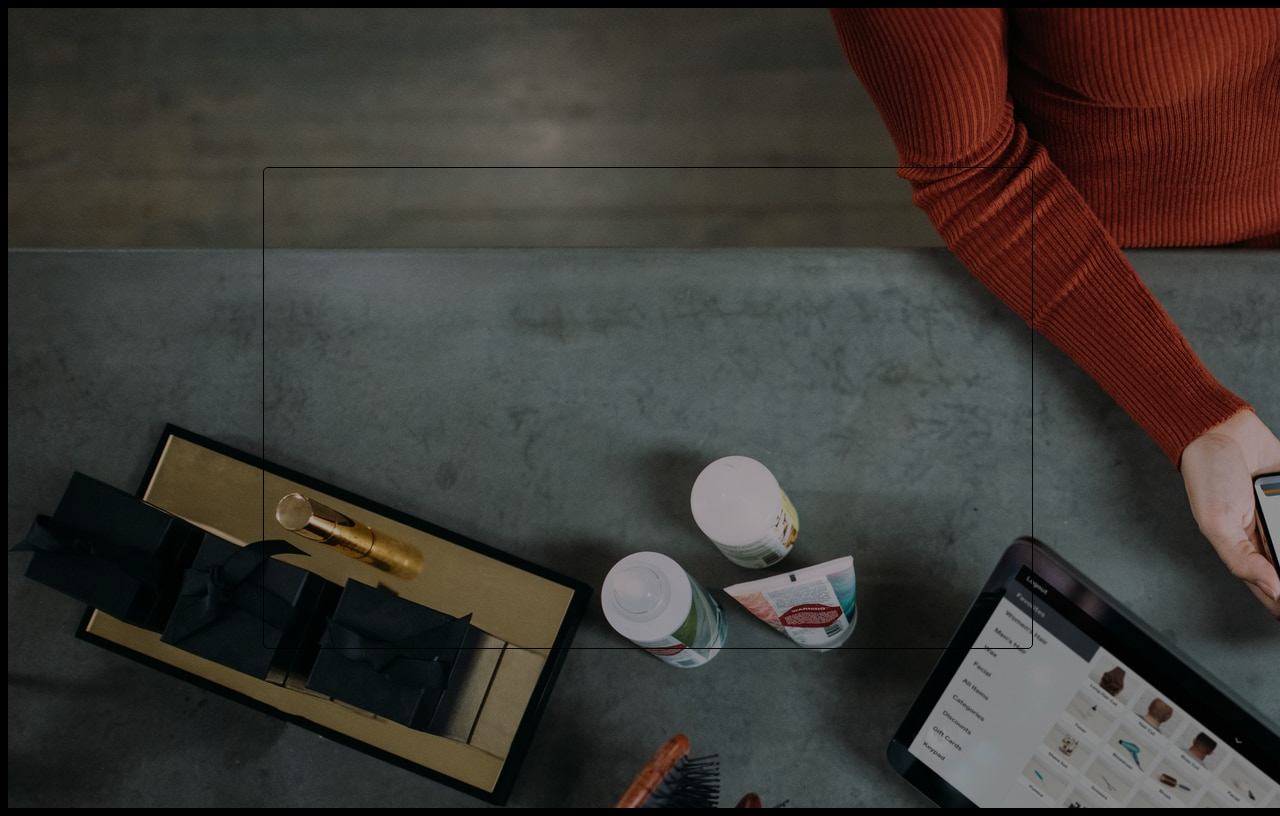
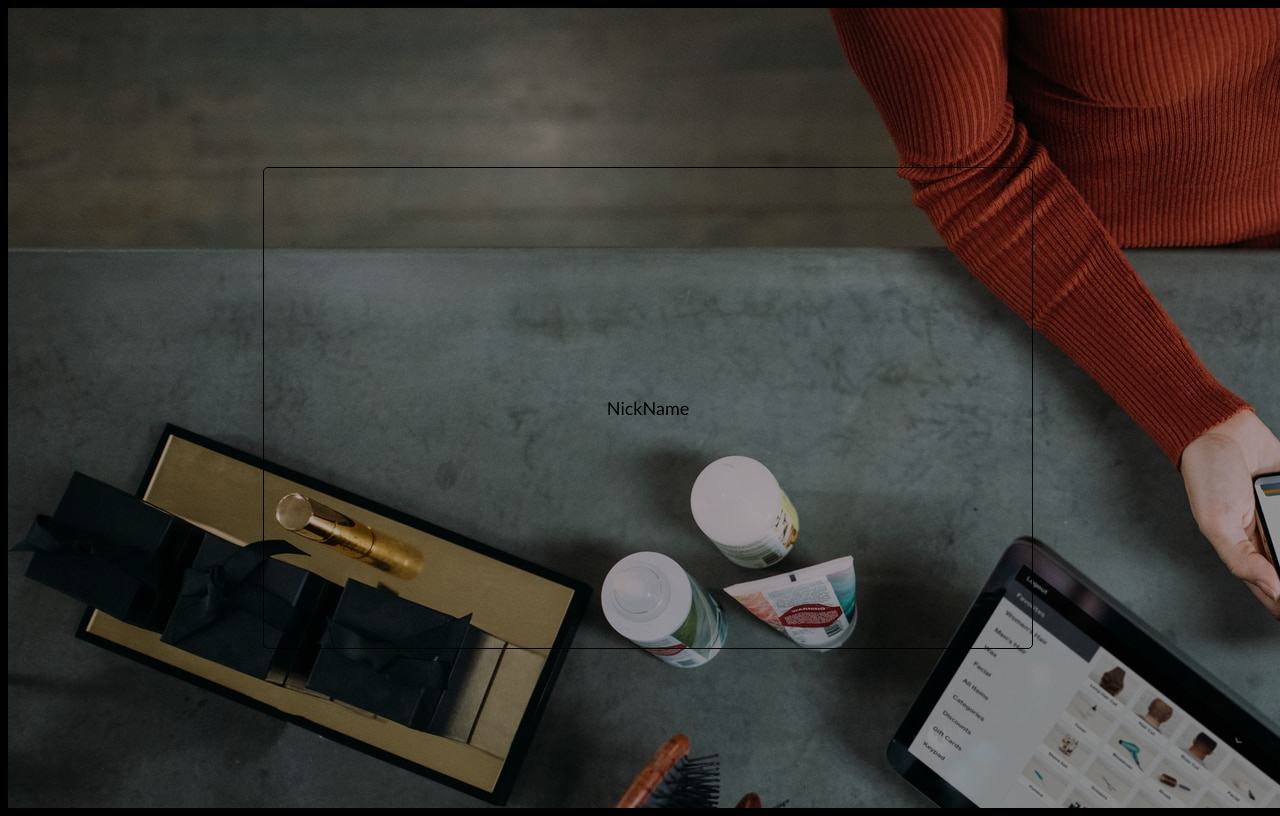
Before and after one commit to caiodeoliveira/localStorage, a React (Create React App) app: page / in a window 1280 px wide. Built offline with nearby package versions, Linux system fonts and the light colour scheme.

Commit message:
Add Label Component

```diff
--- a/src/components/Register/index.tsx
+++ b/src/components/Register/index.tsx
@@ -5,7 +5,9 @@ export const Register = () => {
   return (
     <>
       <S.Container>
-        <S.Form></S.Form>
+        <S.Form>
+          <S.Label>NickName</S.Label>
+        </S.Form>
       </S.Container>
     </>
   );
--- a/src/components/Register/styles.ts
+++ b/src/components/Register/styles.ts
@@ -20,3 +20,10 @@ export const Form = styled.form`
   align-items: center;
   justify-content: center;
 `;
+
+export const Label = styled.label`
+  color: black;
+  font-size: 18px;
+  font-family: "Gill Sans MT";
+  font-weight: 400;
+`;
```
